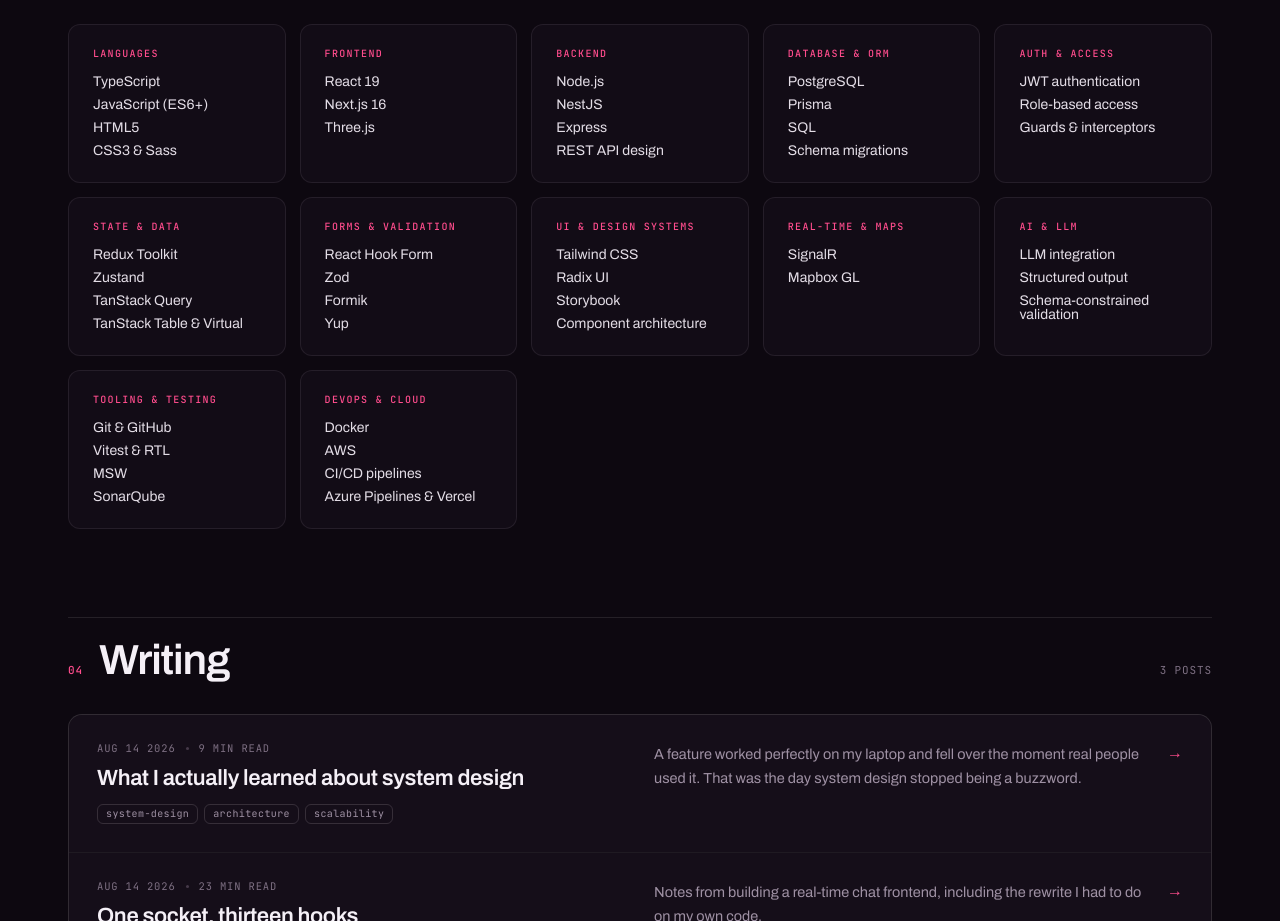
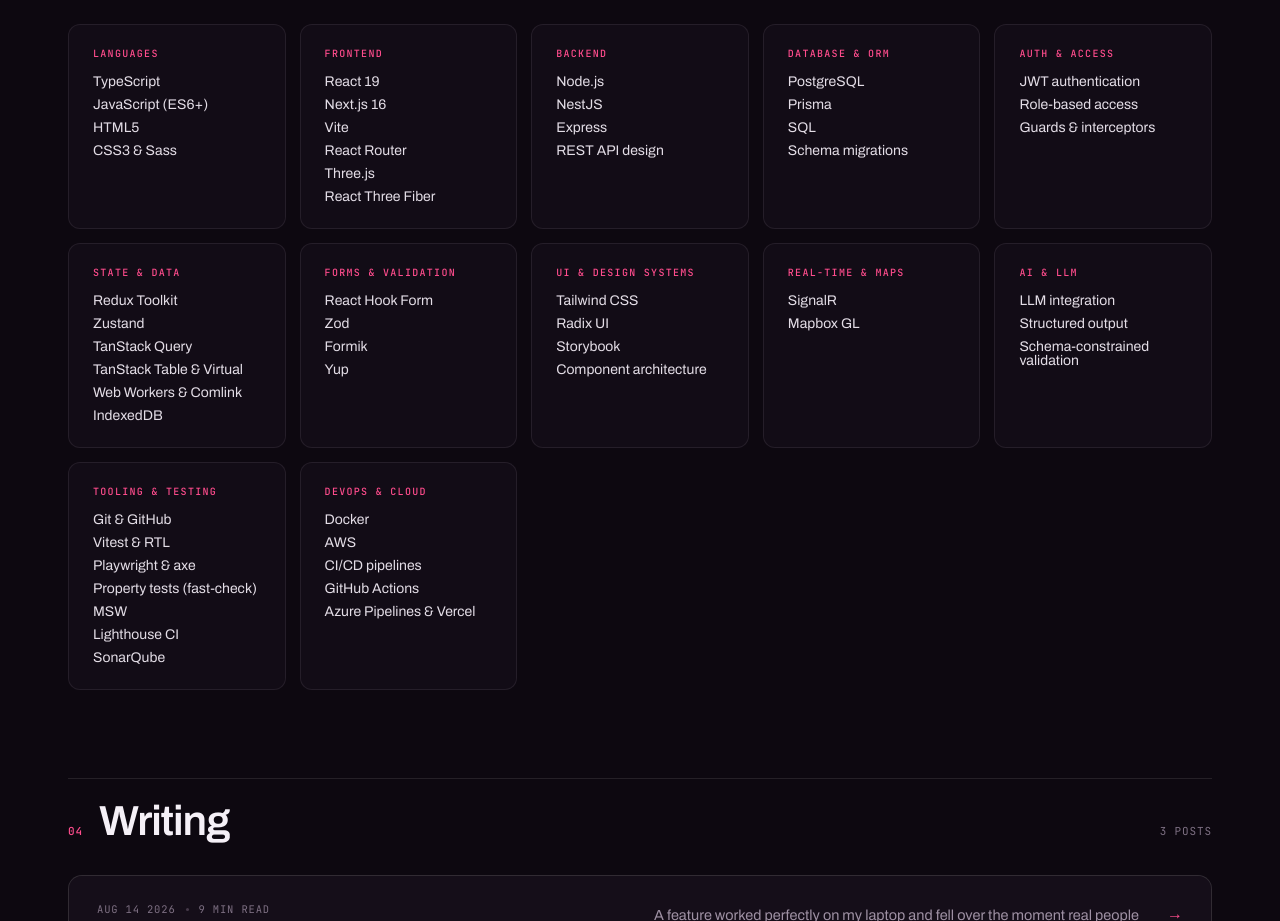
Before and after one commit to hapsarilw/personal-site, a Next.js app: page / in a window 1280 px wide. Shown: the part 2640-3561 px from the top of the page. Built offline with nearby package versions, Linux system fonts and the light colour scheme.

Commit message:
feat(stack): add React Three Fiber, Vite, web workers and test tooling

```diff
--- a/src/content/stack.ts
+++ b/src/content/stack.ts
@@ -10,7 +10,7 @@
   },
   {
     title: 'FRONTEND',
-    items: ['React 19', 'Next.js 16', 'Three.js'],
+    items: ['React 19', 'Next.js 16', 'Vite', 'React Router', 'Three.js', 'React Three Fiber'],
   },
   {
     title: 'BACKEND',
@@ -26,7 +26,14 @@
   },
   {
     title: 'STATE & DATA',
-    items: ['Redux Toolkit', 'Zustand', 'TanStack Query', 'TanStack Table & Virtual'],
+    items: [
+      'Redux Toolkit',
+      'Zustand',
+      'TanStack Query',
+      'TanStack Table & Virtual',
+      'Web Workers & Comlink',
+      'IndexedDB',
+    ],
   },
   {
     title: 'FORMS & VALIDATION',
@@ -46,10 +53,18 @@
   },
   {
     title: 'TOOLING & TESTING',
-    items: ['Git & GitHub', 'Vitest & RTL', 'MSW', 'SonarQube'],
+    items: [
+      'Git & GitHub',
+      'Vitest & RTL',
+      'Playwright & axe',
+      'Property tests (fast-check)',
+      'MSW',
+      'Lighthouse CI',
+      'SonarQube',
+    ],
   },
   {
     title: 'DEVOPS & CLOUD',
-    items: ['Docker', 'AWS', 'CI/CD pipelines', 'Azure Pipelines & Vercel'],
+    items: ['Docker', 'AWS', 'CI/CD pipelines', 'GitHub Actions', 'Azure Pipelines & Vercel'],
   },
 ];
```
